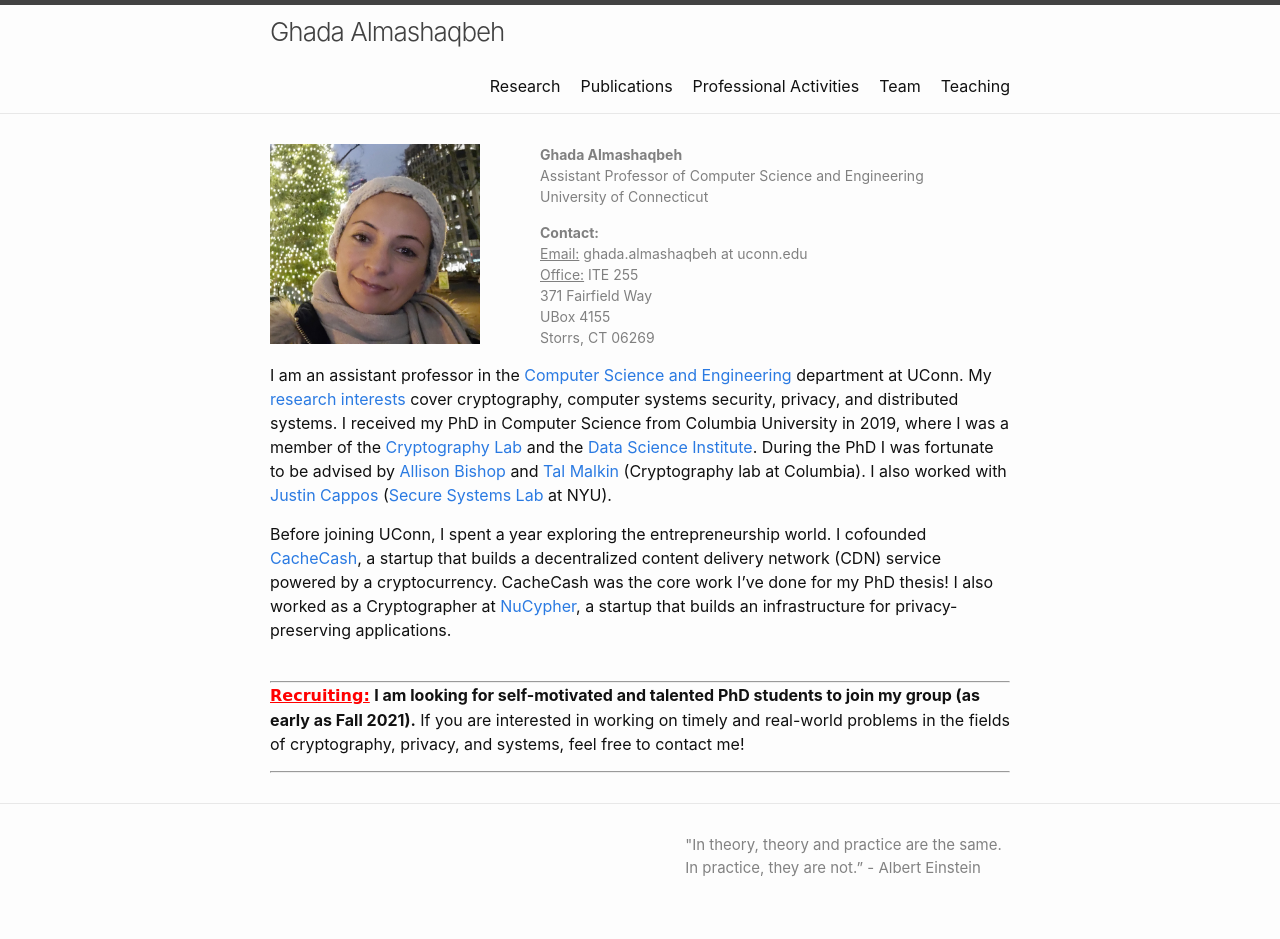
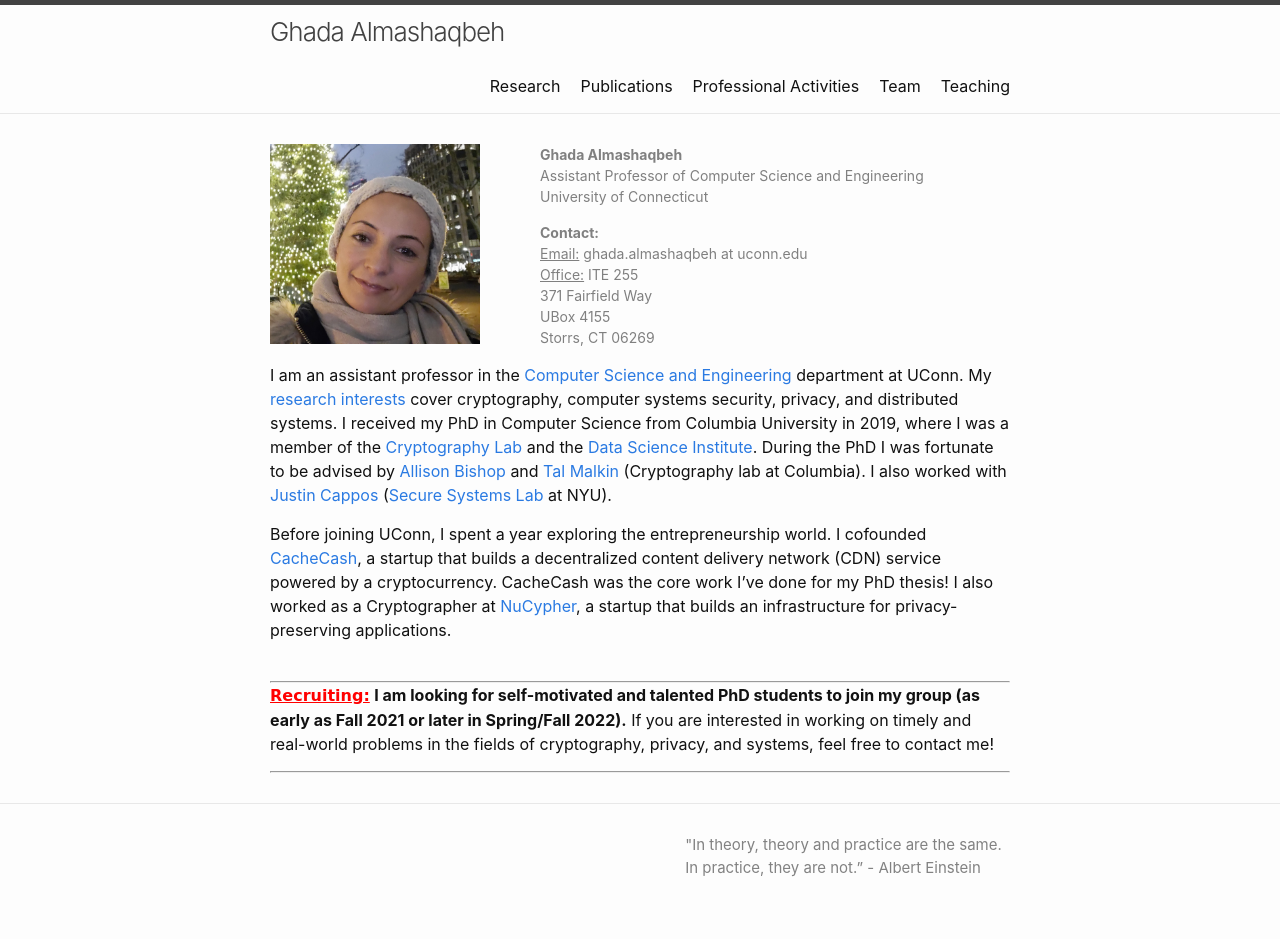
Before and after one commit to GhadaAlmashaqbeh/GhadaAlmashaqbeh.github.io, a Jekyll site: the page built from index.md, in a window 1280 px wide. Built offline with Jekyll 4.4.1, drawn with Linux system fonts in a browser that asks for light colours.

Commit message:
add panel

```diff
--- a/index.md
+++ b/index.md
@@ -26,6 +26,6 @@ Before joining UConn, I spent a year exploring the entrepreneurship world. I cof
 <br/>
 
 ---------------------------------------
-**<span style="color:red;font-family: 'Comic Sans MS';"><u>Recruiting:</u></span>** **I am looking for self-motivated and talented PhD students to join my group (as early as Fall 2021).** If you are interested in working on timely and real-world problems in the fields of cryptography, privacy, and systems, feel free to contact me!
+**<span style="color:red;font-family: 'Comic Sans MS';"><u>Recruiting:</u></span>** **I am looking for self-motivated and talented PhD students to join my group (as early as Fall 2021 or later in Spring/Fall 2022).** If you are interested in working on timely and real-world problems in the fields of cryptography, privacy, and systems, feel free to contact me!
 
 ---------------------------------------
```
